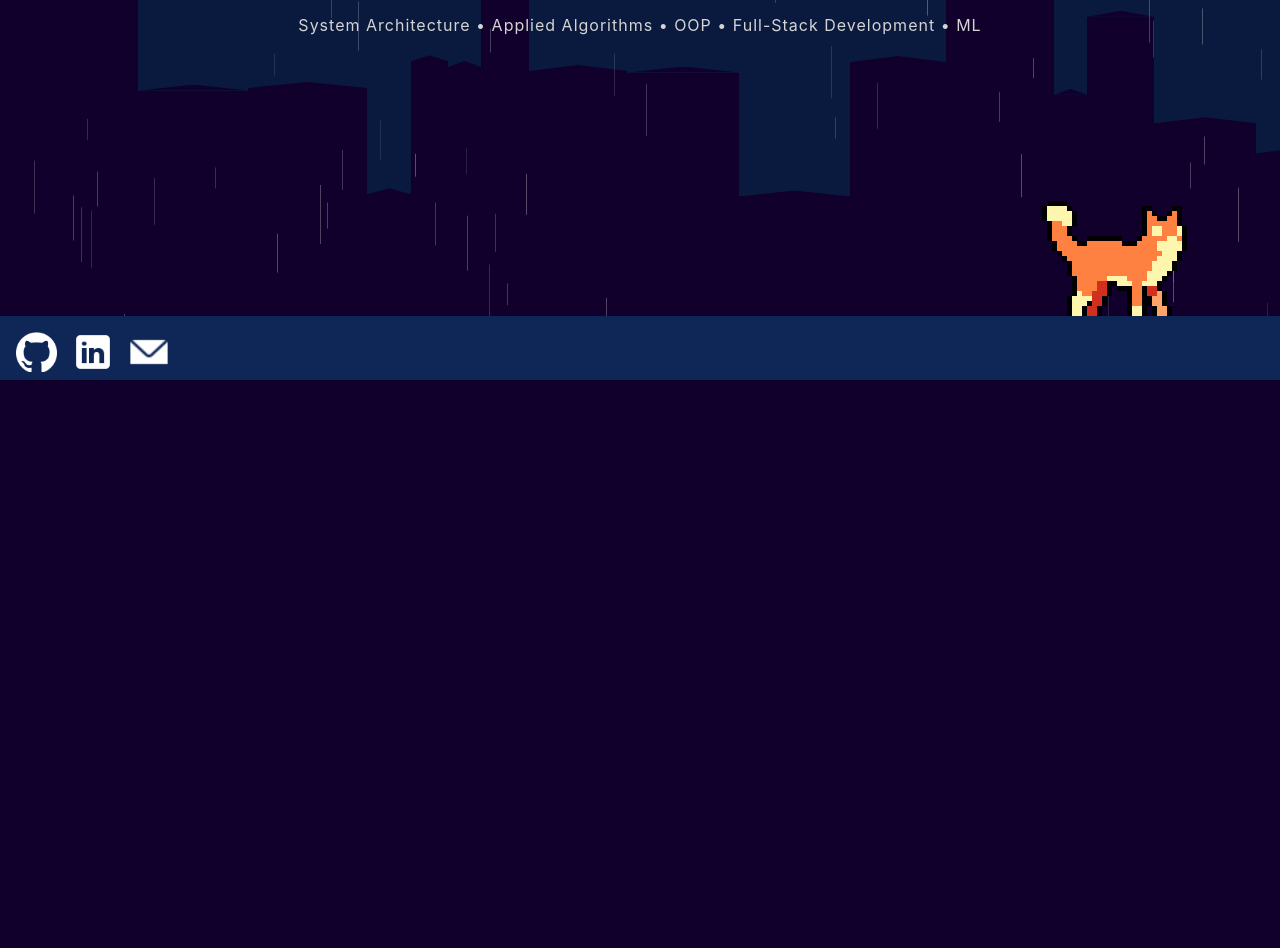
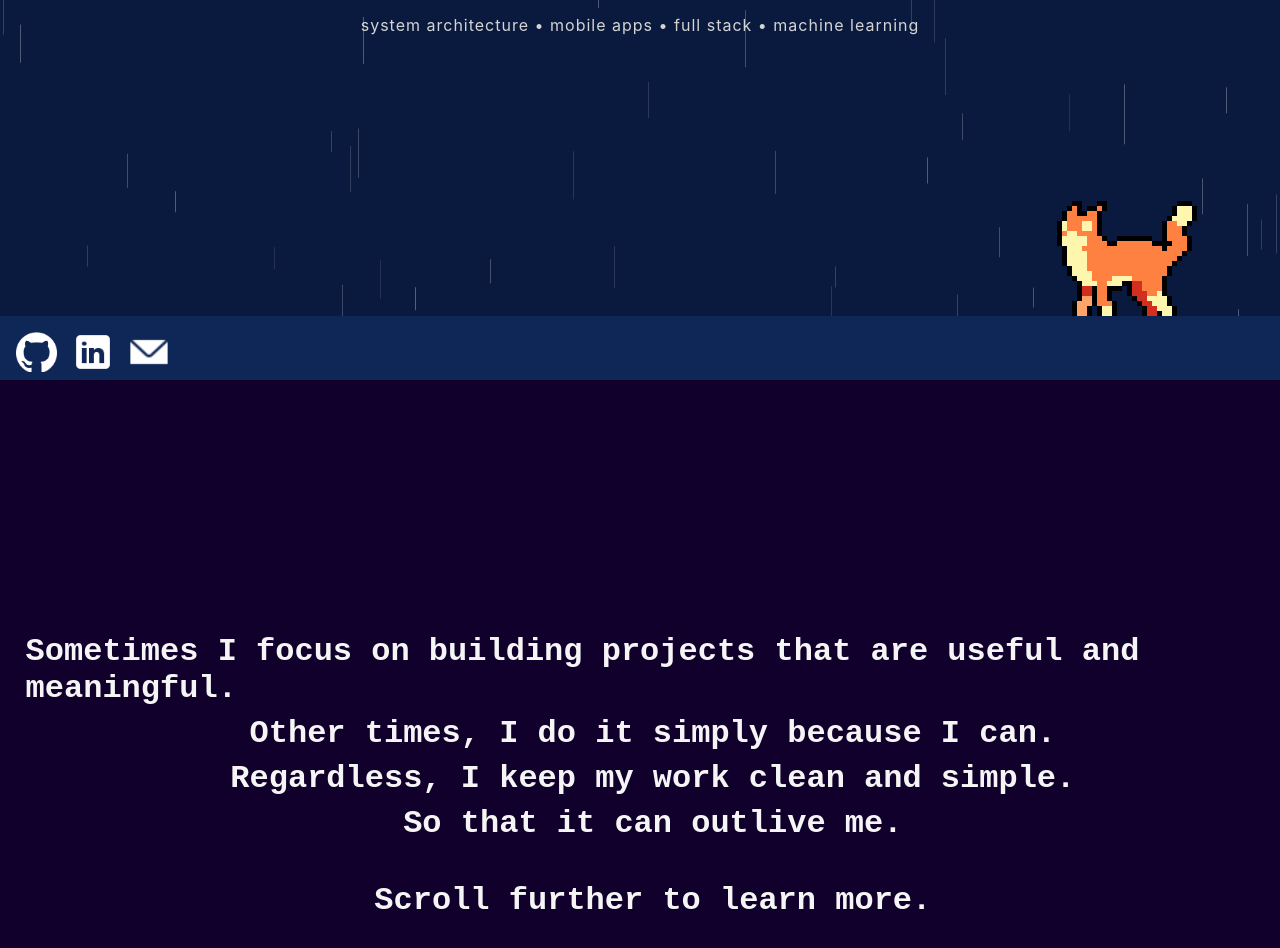
Before and after one commit to ETYoumans/Portfolio, a React (Create React App) app: page / in a window 1280 px wide. Shown: the part 420-1368 px from the top of the page. Before the commit the page ends 800 px from the top, so only its background shows below. Built offline with nearby package versions, Linux system fonts and the light colour scheme.

Commit message:
About and abstracted skyline

```diff
--- a/src/App.js
+++ b/src/App.js
@@ -3,6 +3,8 @@ import Cat from './cat/cat.js';
 import Foot from './foot.js';
 import Banner from './banner.js';
 import Rain from './rain.js';
+import About from './about.js'
+import Skyline from './skyline.js';
 
 function App() {
   return(
@@ -10,9 +12,9 @@ function App() {
 
       <Rain />
       <Rain />
-
+      <Skyline />
       <Banner />
-
+      <About />
 
       <Foot />
       <a href="https://github.com/ETYoumans/CornerCat/tree/main"><Cat /></a>
--- /dev/null
+++ b/src/about.js
@@ -0,0 +1,18 @@
+import "./css/about.css"
+import Info from "./info.json"
+const statements = Info.about
+
+function About() {
+    return(
+        <div className="about">
+            {statements.map((text, index) =>
+            (
+                <h2 key={index}>
+                    {text}
+                </h2>
+            ))}
+        </div>
+    )
+}
+
+export default About
--- a/src/banner.js
+++ b/src/banner.js
@@ -4,22 +4,7 @@ import Info from "./info.json"
 function Banner() {
   return (
     <section className="banner">
-      <div className="skyline">
-        {Array.from({ length: 50 }).map((_, i) => {
-          const width = 20 + Math.random() * 100;
-          const height = 40 + Math.random() * 60;
-          return (
-            <div
-              key={i}
-              className="building"
-              style={{
-                width: `${width}px`,
-                height: `${height}%`
-              }}
-            />
-          );
-        })}
-      </div>
+
 
       <div className="banner-content">
         <h1 className="banner-name">{Info.basics.name}</h1>
--- /dev/null
+++ b/src/css/about.css
@@ -0,0 +1,12 @@
+.about {
+    min-height: 100vh;
+    display: flex;
+    flex-direction: column;
+    justify-content: center;
+    align-items: center;
+    position:relative;
+}
+
+.about p {
+    margin: 1rem 0;
+}
--- a/src/css/banner.css
+++ b/src/css/banner.css
@@ -52,31 +52,3 @@
   background-color: #fff;
   color: #0a1a3f;
 }
-
-.skyline {
-  position: absolute;
-  bottom: 0;
-  left: 0;
-  width: 100%;
-  height: 50%; /* occupy half of the banner */
-  display: flex;
-  align-items: flex-end;
-  z-index: 0;
-}
-
-.building {
-  background: #11002c;
-  position: relative;
-  flex-shrink: 0; /* prevent squeezing */
-}
-
-.building::after {
-  content: '';
-  position: absolute;
-  top: -6px;
-  left: 0;
-  width: 100%;
-  height: 6px;
-  background: inherit;
-  clip-path: polygon(0 100%, 50% 0, 100% 100%);
-}
--- /dev/null
+++ b/src/css/skyline.css
@@ -0,0 +1,27 @@
+.skyline {
+  position: fixed;
+  bottom: 0;
+  left: 0;
+  width: 100%;
+  height: 50%;
+  display: flex;
+  align-items: flex-end;
+  z-index: 0;
+}
+
+.building {
+  background: #11002c;
+  position: relative;
+  flex-shrink: 0;
+}
+
+.building::after {
+  content: '';
+  position: absolute;
+  top: -6px;
+  left: 0;
+  width: 100%;
+  height: 6px;
+  background: inherit;
+  clip-path: polygon(0 100%, 50% 0, 100% 100%);
+}
--- a/src/foot.js
+++ b/src/foot.js
@@ -22,4 +22,4 @@ function Foot() {
     );
 }
 
-export default Foot;
+export default Foot
--- a/src/info.json
+++ b/src/info.json
@@ -2,12 +2,22 @@
     "basics": {
         "name": "Ethan Youmans",
         "title": "Overly Confident Programmer",
-        "subtitle": "System Architecture • Applied Algorithms • OOP • Full-Stack Development • ML",
+        "subtitle": "system architecture • mobile apps • full stack • machine learning",
         "email": "mailto:ethanyoumans@outlook.com",
         "github": "https://github.com/ETYoumans",
         "linkedin": "https://www.linkedin.com/in/ethan-youmans-201409301/"
     },
-    "about": "",
+    "about": [
+        "Sometimes I focus on building projects that are useful and meaningful.",
+        "Other times, I do it simply because I can.",
+        "Regardless, I keep my work clean and simple.",
+        "So that it can outlive me.",
+        "",
+        "",
+        "",
+        "",
+        "Scroll further to learn more."
+    ],
     "skills": {
         "languages":"",
         "technologies": "",
--- /dev/null
+++ b/src/skyline.js
@@ -0,0 +1,24 @@
+import "./css/skyline.css"
+
+function Skyline() {
+    return(
+        <div className="skyline">
+        {Array.from({ length: 50 }).map((_, i) => {
+          const width = 20 + Math.random() * 100;
+          const height = 40 + Math.random() * 60;
+          return (
+            <div
+              key={i}
+              className="building"
+              style={{
+                width: `${width}px`,
+                height: `${height}%`
+              }}
+            />
+          );
+        })}
+      </div>
+    )
+}
+
+export default Skyline
```
